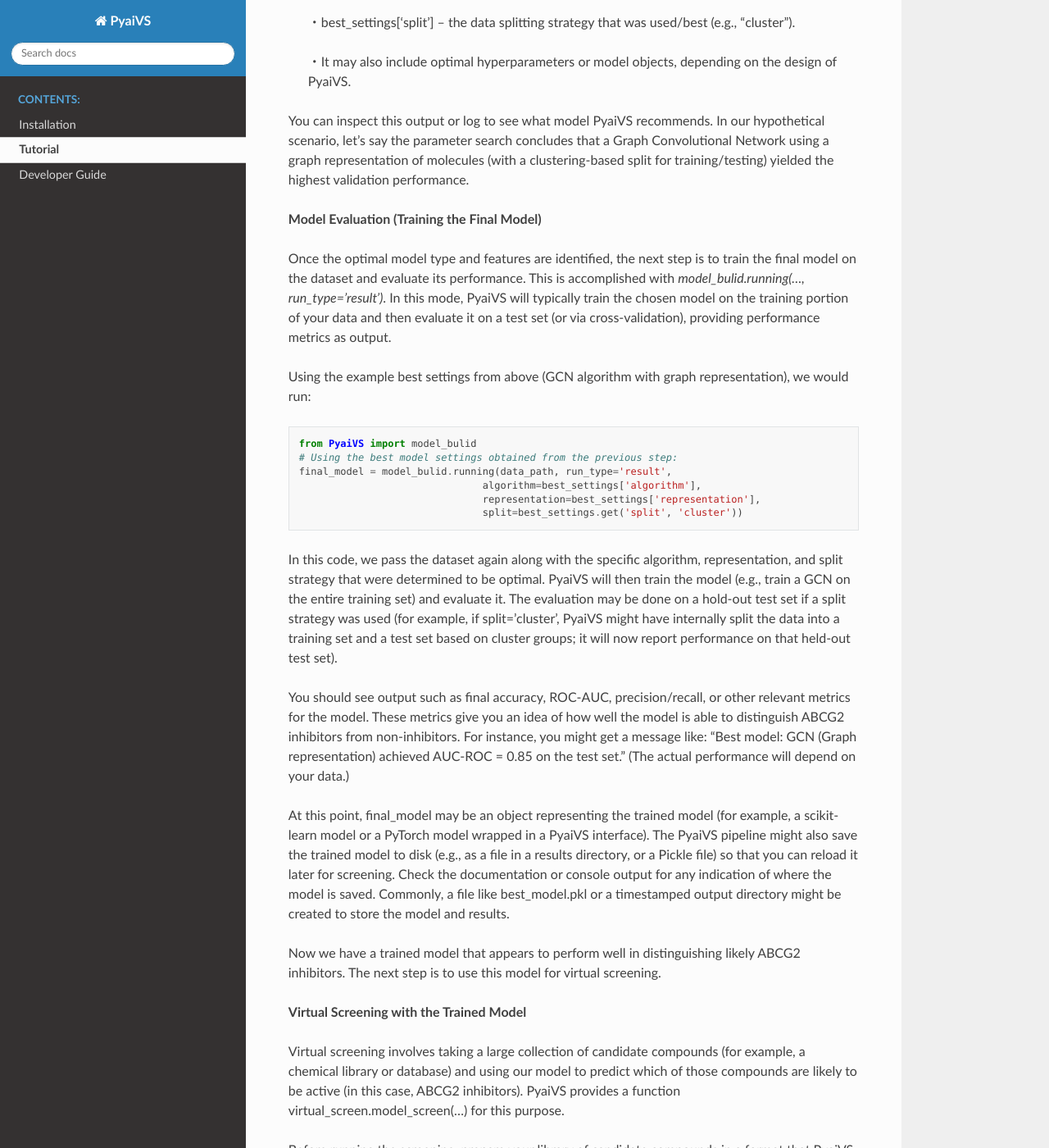
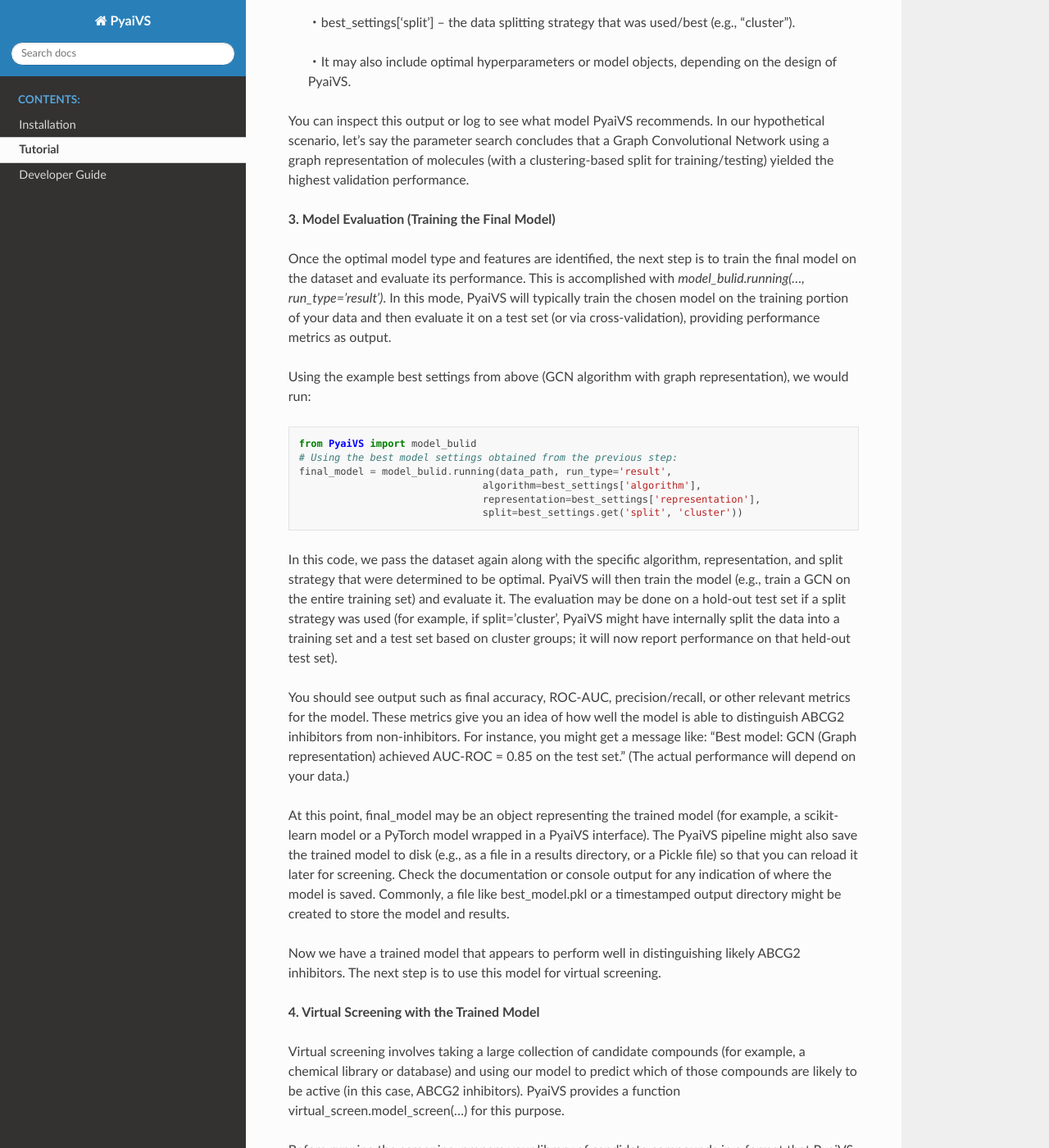
Before and after one commit to danqingmk/OpenVS_PyaiVS, a Sphinx documentation site: the page built from docs/tutorial.rst, in a window 1280 px wide and 1400 px high, scrolled down 1967 px. Shown: the whole window at 82% size. Built offline with Sphinx 7.4.7 and the Read the Docs theme 3.1.0, drawn with Linux system fonts in a browser that asks for light colours; some of the changed text lies outside the part shown.

Commit message:
Update tutorial.rst

```diff
--- a/docs/tutorial.rst
+++ b/docs/tutorial.rst
@@ -53,7 +53,7 @@ After completion, the *best_settings* object (its type could be a dictionary or
 
 You can inspect this output or log to see what model PyaiVS recommends. In our hypothetical scenario, let's say the parameter search concludes that a Graph Convolutional Network using a graph representation of molecules (with a clustering-based split for training/testing) yielded the highest validation performance.
 
-**Model Evaluation (Training the Final Model)**
+**3. Model Evaluation (Training the Final Model)**
 
 Once the optimal model type and features are identified, the next step is to train the final model on the dataset and evaluate its performance. This is accomplished with *model_bulid.running(..., run_type='result')*. In this mode, PyaiVS will typically train the chosen model on the training portion of your data and then evaluate it on a test set (or via cross-validation), providing performance metrics as output.
 
@@ -77,7 +77,7 @@ At this point, final_model may be an object representing the trained model (for
 
 Now we have a trained model that appears to perform well in distinguishing likely ABCG2 inhibitors. The next step is to use this model for virtual screening.
 
-**Virtual Screening with the Trained Model**
+**4. Virtual Screening with the Trained Model**
 
 Virtual screening involves taking a large collection of candidate compounds (for example, a chemical library or database) and using our model to predict which of those compounds are likely to be active (in this case, ABCG2 inhibitors). PyaiVS provides a function virtual_screen.model_screen(...) for this purpose.
 
```
Also changed, not shown: other parts of docs/tutorial.rst (+3 -3 lines).
